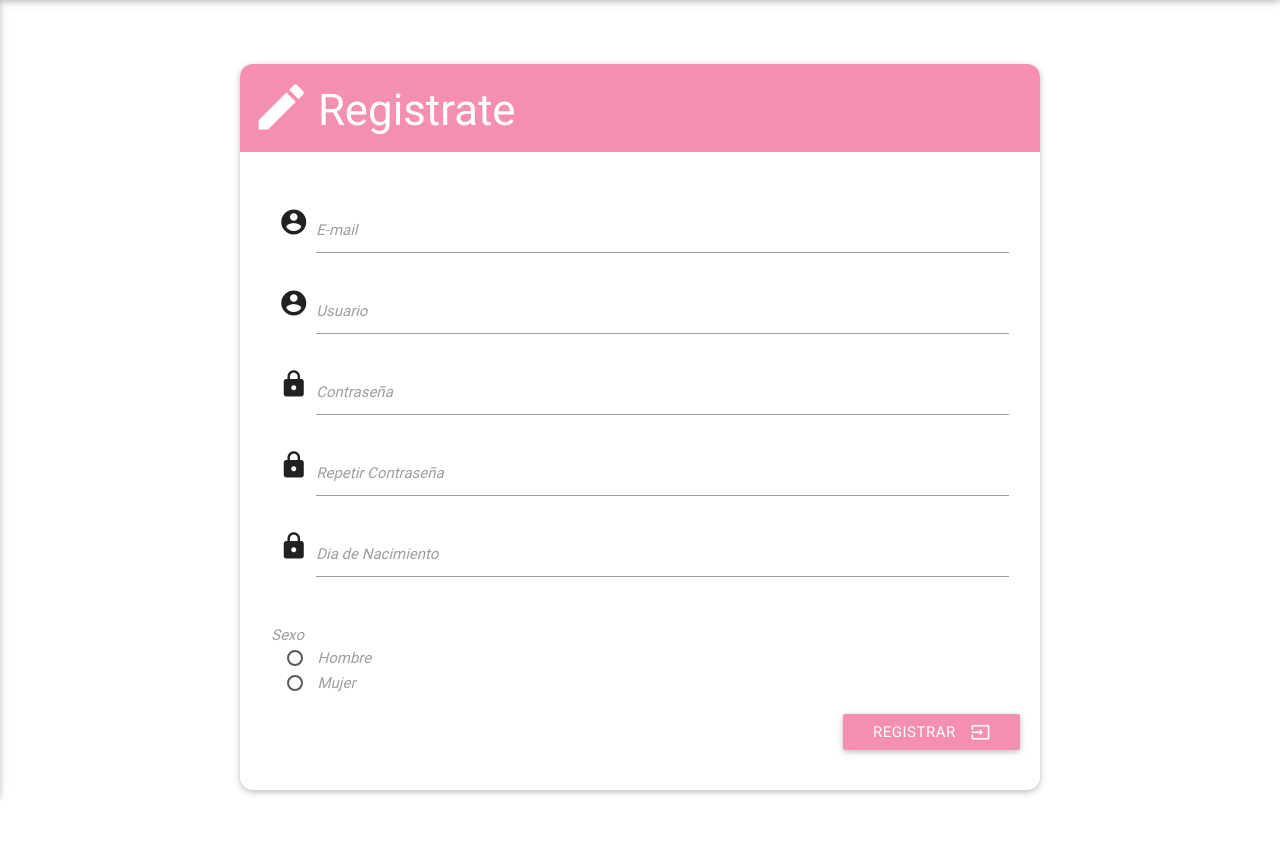
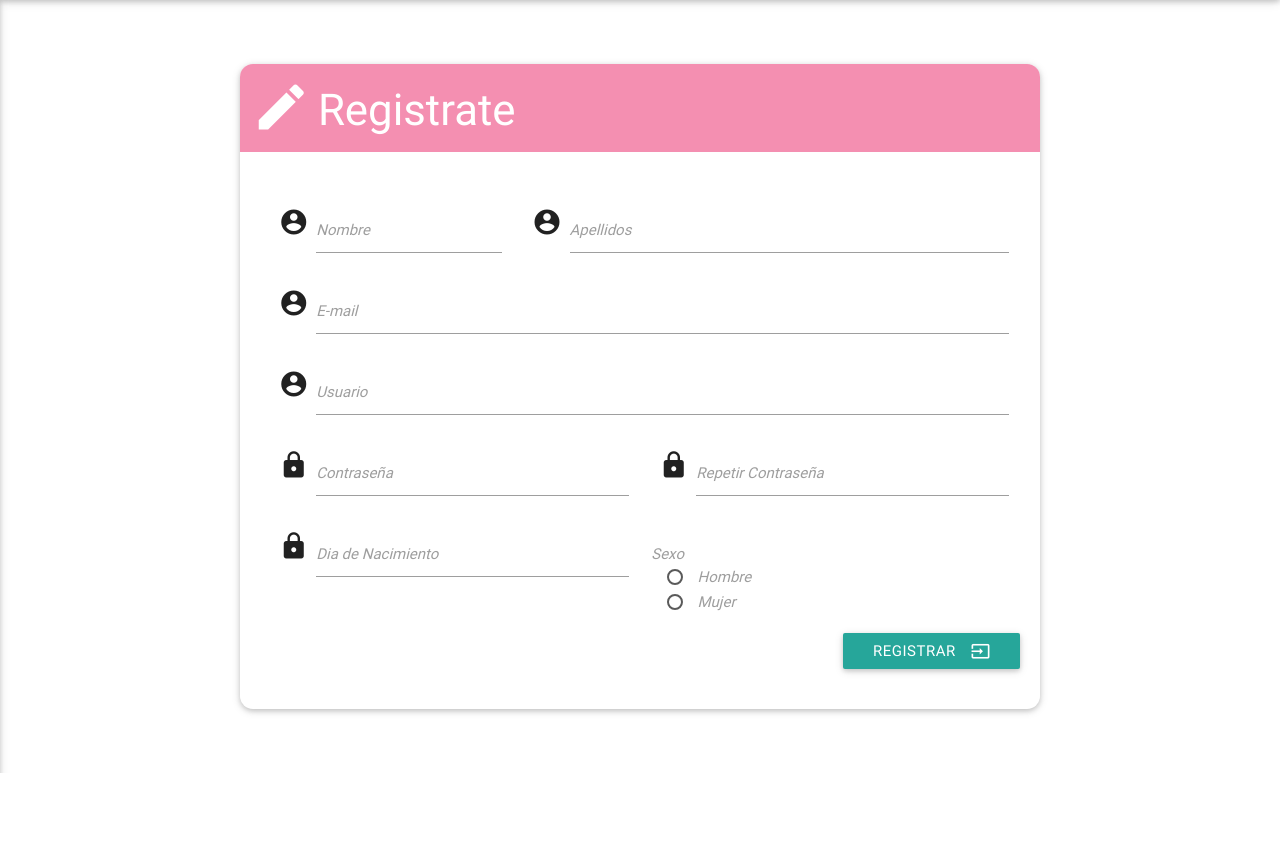
Before and after one commit to marcoleon94/pinkfeelin, a PHP site: page /registro.php in a window 1280 px wide. Shown: the part 64-918 px from the top of the page. After the commit the page ends 837 px from the top, so only its background shows below. Run offline with PHP 8.4, Linux system fonts and the light colour scheme.

Commit message:
actualizacion de registro

```diff
--- a/css/main.css
+++ b/css/main.css
@@ -20,10 +20,12 @@
      font-style: normal;
    }
 
-   .input-field input[type=date]:focus + label {
+   .input-field input[type=date]:focus:not([readonly]) + label {
      color: #f48fb1;
      font-style: normal;
    }
+
+
 
    /* label underline focus color */
    .input-field input[type=text]:focus {
--- a/registro.php
+++ b/registro.php
@@ -30,6 +30,18 @@
         <form>
         	<div class="row">
 
+          <div class="input-field col s4">
+              <i class="material-icons prefix">account_circle</i>
+                <input type="text" id="nombre" class="validate" >
+                <label for="nombre" class="left-align">Nombre</label>
+            </div>
+
+            <div class="input-field col s8">
+              <i class="material-icons prefix">account_circle</i>
+                <input type="text" id="apellido" class="validate" >
+                <label for="apellido" class="left-align">Apellidos</label>
+            </div>
+
             <div class="input-field col s12">
               <i class="material-icons prefix">account_circle</i>
                 <input type="text" id="email" class="validate" >
@@ -41,25 +53,25 @@
 	        			<label for="usuario" class="left-align">Usuario</label>
 	        	</div>
 
-	        	<div class="input-field col s12">
+	        	<div class="input-field col s6">
 	        		<i class="material-icons prefix">lock</i>
 	        		<input type="password" id="contra" class="validate">
 	        		<label for="contra" class="left-align" ">Contraseña</label>
 	        	</div>
-            <div class="input-field col s12">
+            <div class="input-field col s6">
               <i class="material-icons prefix">lock</i>
               <input type="password" id="contrar" class="validate">
               <label for="contrar" class="left-align" ">Repetir Contraseña</label>
             </div>
 
-            <div class="input-field col s12">
+            <div class="input-field col s6">
               <i class="material-icons prefix">lock</i>
               <input type="date" class="datepicker" id="fecha">
               <label for="fecha" class="left-align">Dia de Nacimiento</label>
             </div>
 
 
-            <div class="input-field col s12">
+            <div class="input-field col s6">
             <label>Sexo</label><br>
                 <p>
                   <input class="with-gap" name="sexo" type="radio" id="hombre" />
@@ -72,7 +84,7 @@
 
             </div>
 
-	        	<button class="btn waves-effect waves-red right" type="submit" name="action" style="margin-top:30px; background-color:#f48fb1;">Registrar
+	        	<button class="btn waves-effect waves-light right" type="submit" name="action" style="margin-top:30px;">Registrar
     					<i class="material-icons right">input</i>
   					</button>
 
```
